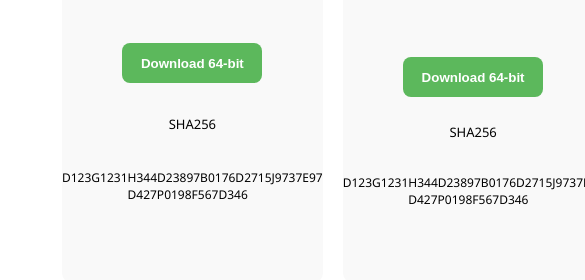
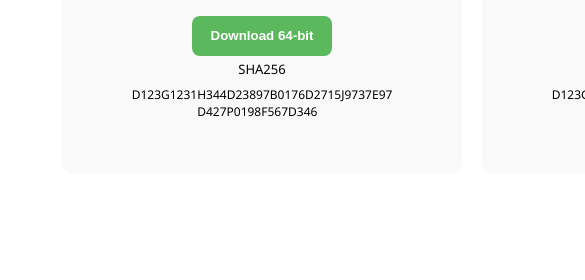
Before and after one commit to Rajanya01/ultraedit-clone, a plain HTML site: page index.html in a window 390 px wide. Shown: the part 284-564 px from the top of the page, 585 px wide, since content can reach past the window. Drawn offline with Linux system fonts and the light colour scheme; a web font is replaced by a local one.

Commit message:
Update styles.css

```diff
--- a/styles.css
+++ b/styles.css
@@ -362,14 +362,3 @@ body {}
     bottom: 17px;
     position: relative;
 }
-
-@media (max-width: 768px) {
-    .box {
-        width: 100%;
-        height: auto;
-    }
-    .parent {
-        width: 100%;
-        grid-template-columns: 1fr;
-    }
-}
```
